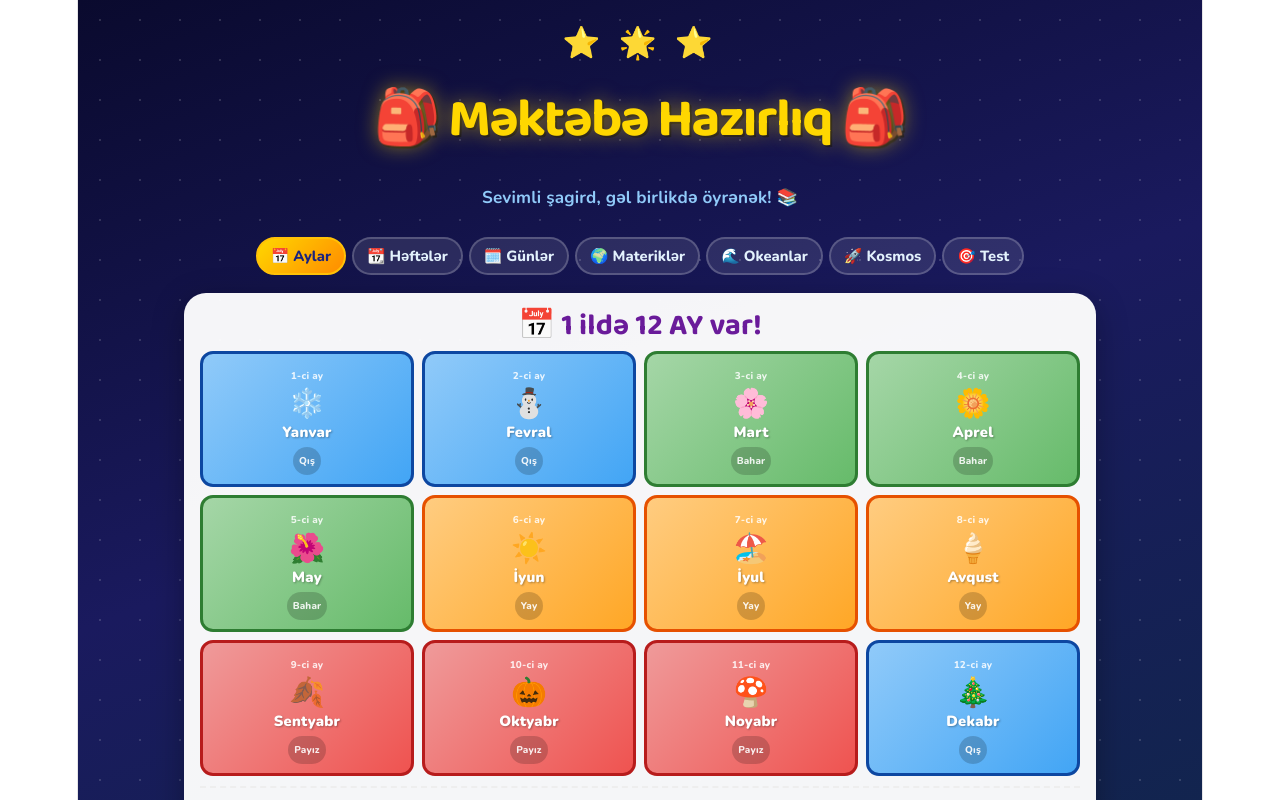
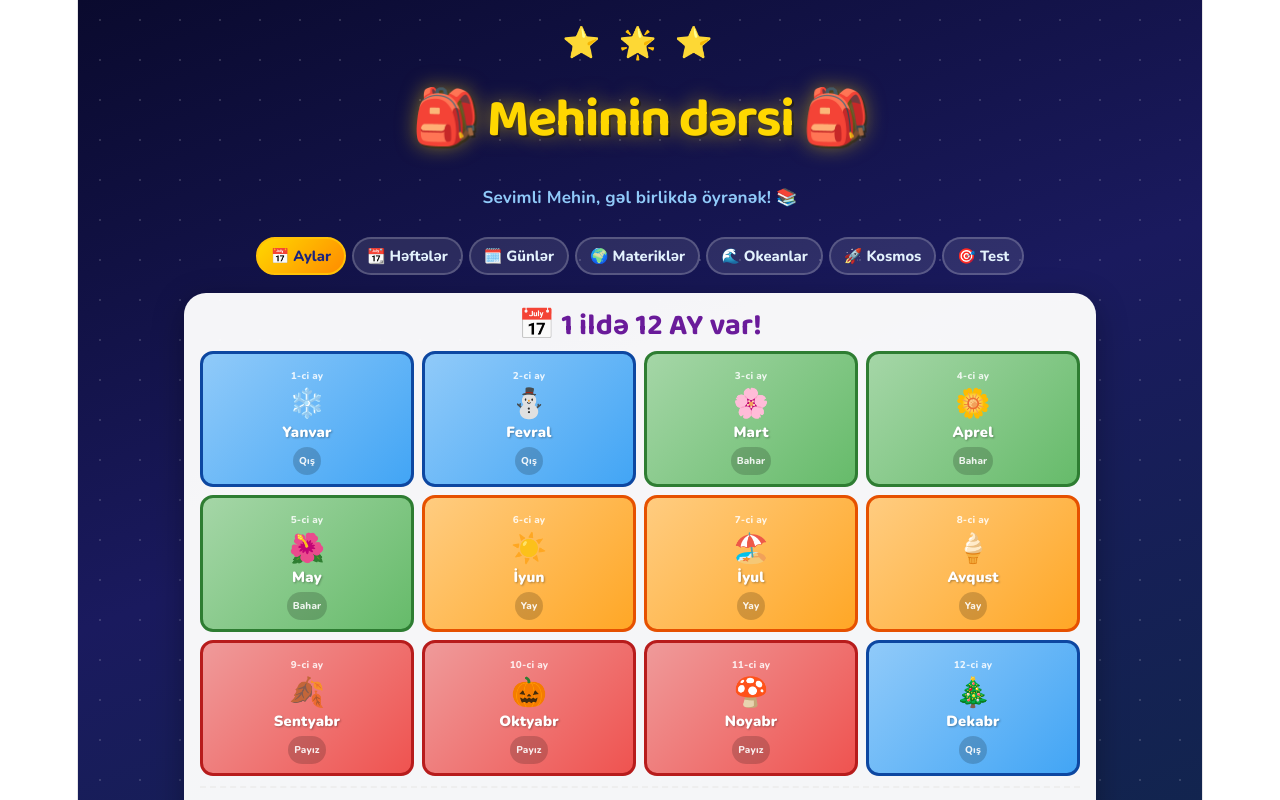
Before and after one commit to azar790/react-site, a React (Vite) app: page / in a window 1280 px wide. Shown: the top 800 px of the page. Built offline with nearby package versions, Linux system fonts and the light colour scheme.

Commit message:
Update App.jsx

```diff
--- a/src/App.jsx
+++ b/src/App.jsx
@@ -581,8 +581,8 @@ export default function App() {
       <div className="wrap">
         <div className="app-header">
           <div style={{fontSize:"1.7rem",letterSpacing:5,marginBottom:6}}>⭐ 🌟 ⭐</div>
-          <h1 className="app-h1">🎒 Məktəbə Hazırlıq 🎒</h1>
-          <p className="app-sub">Sevimli şagird, gəl birlikdə öyrənək! 📚</p>
+          <h1 className="app-h1">🎒 Mehinin dərsi 🎒</h1>
+          <p className="app-sub">Sevimli Mehin, gəl birlikdə öyrənək! 📚</p>
         </div>
         <nav className="nav">
           {TABS.map(t=>(
```
